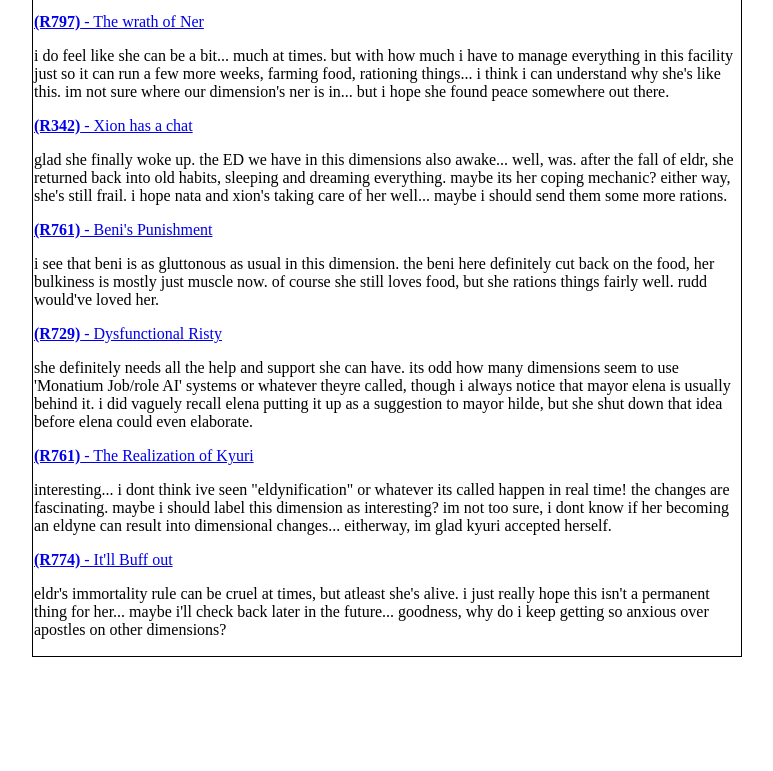
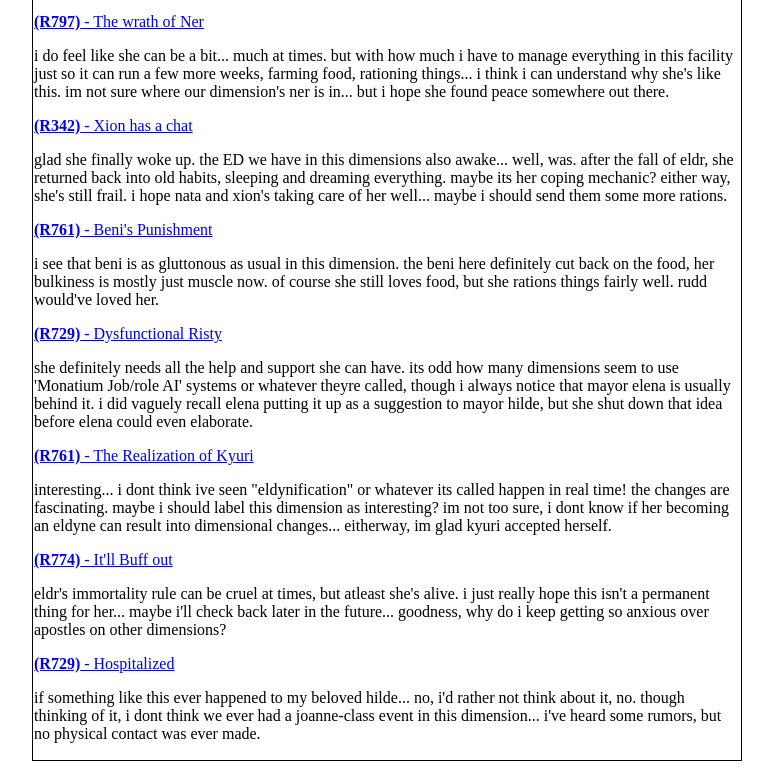
Before and after one commit to EmptyPanelComics/emptypanelcomics.github.io, a plain HTML site: page EDCU.html in a window 1280 px wide. Shown: the part 4243-5014 px from the top of the page, without its empty margins (253-1026 px from the left). Before the commit the page ends 4910 px from the top, so only its background shows below. Drawn offline with Linux system fonts and the light colour scheme; a web font is replaced by a local one.

Commit message:
Update EDCU.html

```diff
--- a/EDCU.html
+++ b/EDCU.html
@@ -157,7 +157,8 @@
       <p>interesting... i dont think ive seen "eldynification" or whatever its called happen in real time! the changes are fascinating. maybe i should label this dimension as interesting? im not too sure, i dont know if her becoming an eldyne can result into dimensional changes... eitherway, im glad kyuri accepted herself.</p>
   <P><a href="https://www.reddit.com/r/Trickcal/comments/1wubqu4/joanne_encounter_comic/" target="_blank"><B>(R774)</B> - It'll Buff out</a></P>
       <p>eldr's immortality rule can be cruel at times, but atleast she's alive. i just really hope this isn't a permanent thing for her... maybe i'll check back later in the future... goodness, why do i keep getting so anxious over apostles on other dimensions?</p>
-
+  <P><a href="https://www.reddit.com/r/Trickcal/comments/1x2m3kr/amelia_encounter/" target="_blank"><B>(R729)</B> - Hospitalized</a></P>
+      <p>if something like this ever happened to my beloved hilde... no, i'd rather not think about it, no. though thinking of it, i dont think we ever had a joanne-class event in this dimension... i've heard some rumors, but no physical contact was ever made.</p>
     </td>
 </tr>
 </table></center>
```
